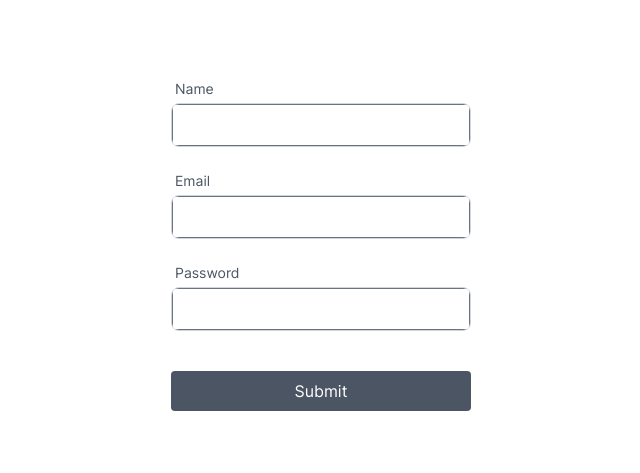
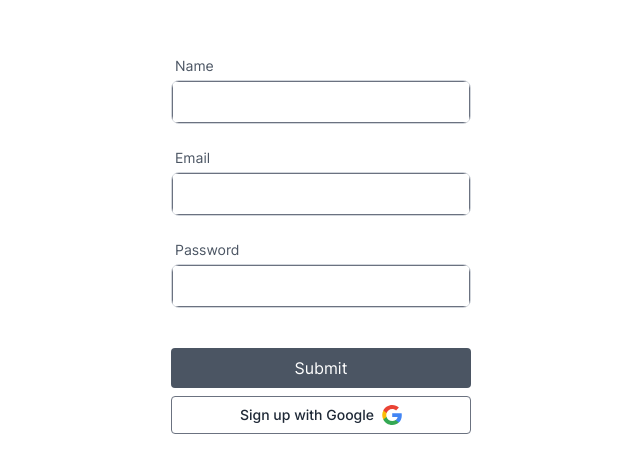
Before and after one commit to noted-eip/web, a React (Create React App) app: page /signup in a window 1280 px wide. Shown: the part 155-628 px from the top of the page, without its empty margins (319-959 px from the left). Built offline with nearby package versions, Linux system fonts and the light colour scheme; no server answers.

Commit message:
feat: google auth for signin and signup

```diff
--- a/src/hooks/api/password.ts
+++ b/src/hooks/api/password.ts
@@ -7,6 +7,7 @@ import { MutationHookOptions } from './helpers'
 export type ForgetAccountPasswordRequest = {body: V1ForgetAccountPasswordRequest}
 export const useForgetAccountPassword = (options?: MutationHookOptions<ForgetAccountPasswordRequest, V1ForgetAccountPasswordResponse>) => {
   return useMutation(async (req: ForgetAccountPasswordRequest) => {
+    console.log('jenvoie')
     return (await openapiClient.accountsAPIForgetAccountPassword(req.body, {})).data
   }, options)
 }
--- a/src/views/UnauthenticatedRouter.tsx
+++ b/src/views/UnauthenticatedRouter.tsx
@@ -2,8 +2,6 @@ import React from 'react'
 import { Route, Routes } from 'react-router-dom'
 
 import NotFoundView from './notfound/NotFoundView'
-import ResetPasswordEmail from './reset-password/ResetPasswordEmail'
-import ResetPasswordPassword from './reset-password/ResetPasswordPassword'
 import SigninView from './signin/SigninView'
 import SignupView from './signup/SignupView'
 import WelcomeView from './welcome/WelcomeView'
@@ -15,8 +13,6 @@ const UnauthenticatedRouter: React.FC = () => {
       <Route path='/' element={<WelcomeView />}></Route>
       <Route path='/signin' element={<SigninView />}></Route>
       <Route path='/signup' element={<SignupView />}></Route>
-      <Route path='/reset_password_email' element={<ResetPasswordEmail />}></Route>
-      <Route path='/reset_password_password' element={<ResetPasswordPassword />}></Route>
       <Route path='*' element={<NotFoundView />}></Route>
     </Routes>
   )
--- a/src/views/reset-password/ResetPasswordEmail.tsx
+++ /dev/null
@@ -1,70 +0,0 @@
-import { format } from 'path'
-import React from 'react'
-
-import OldInput from '../../components/form/OldInput'
-import { useForgetAccountPassword } from '../../hooks/api/password'
-import { validateEmail } from '../../lib/validators'
-import { V1ForgetAccountPasswordResponse } from '../../protorepo/openapi/typescript-axios'
-
-
-const ResetPasswordEmail: React.FC = () => {
-  const [email, setEmail] = React.useState('')
-  const [emailValid, setEmailValid] = React.useState(false)
-
-
-  const forgetPasswordMutation = useForgetAccountPassword({
-    onSuccess: (data: V1ForgetAccountPasswordResponse) => {
-      console.log('email send !')
-      console.log(data)
-    },
-  })
-  const formIsValid = () => {
-    return emailValid
-  }
-
-  return (
-    <div className='flex h-screen w-screen items-center justify-center'>
-      <form
-        className='grid grid-cols-1 gap-2'
-        onSubmit={(e) => {
-          e.preventDefault()
-          // authenticateMutation.mutate({body: {email, password}})
-        }}
-      >
-        {/* <section className='bg-gray-50 dark:bg-gray-900'>
-        <div className='mx-auto flex flex-col items-center justify-center px-6 py-8 md:h-screen lg:py-0'>
-          <div className='w-full rounded-lg bg-white p-6 shadow dark:border dark:border-gray-700 dark:bg-gray-800 sm:max-w-md sm:p-8 md:mt-0'> */}
-        <h2 className='mb-4 text-xl font-bold leading-tight tracking-tight text-gray-900 dark:text-white md:text-2xl'>
-              Change Password
-        </h2>
-        {/* <div>
-              <label htmlFor='email' className='mb-2 block text-sm font-medium text-gray-900 dark:text-white'>Your email</label>
-              <input type='email' name='email' id='email' className='block w-full rounded-lg border border-gray-300 bg-gray-50 p-2.5 text-gray-900 focus:border-blue-600 focus:ring-blue-600 dark:border-gray-600 dark:bg-gray-700 dark:text-white dark:placeholder:text-gray-400 dark:focus:border-blue-500 dark:focus:ring-blue-500 sm:text-sm' placeholder='name@company.com' required={true} />
-            </div> */}
-        <OldInput
-          label='Your email'
-          value={email}
-          onChange={(e) => {
-            const val = e.target.value as string
-            setEmail(val)
-            setEmailValid(validateEmail(val) === undefined)
-          }}
-          isInvalidBlur={!emailValid}
-          errorMessage='Invalid email address'
-        />
-        <button
-          className='mt-4 rounded bg-blue-600 py-2 text-white disabled:bg-gray-600'
-          disabled={!formIsValid() || forgetPasswordMutation.isLoading}
-        >
-          Submit
-        </button>
-        {/*    <button type='submit' className='w-full rounded-lg bg-blue-600 px-5 py-2.5 text-center text-sm font-medium text-white hover:bg-blue-700 focus:outline-none focus:ring-4 focus:ring-blue-300 dark:bg-blue-600 dark:hover:bg-blue-700 dark:focus:ring-blue-800'>Send email to reset password</button>
-          </div>
-         </div>
-      </section> */}
-      </form>
-    </div>
-  )
-}
-
-export default ResetPasswordEmail
--- a/src/views/reset-password/ResetPasswordPassword.tsx
+++ /dev/null
@@ -1,29 +0,0 @@
-import React from 'react'
-
-
-const ResetPasswordPassword: React.FC = () => {
-  return (
-    <section className='bg-gray-50 dark:bg-gray-900'>
-      <div className='mx-auto flex flex-col items-center justify-center px-6 py-8 md:h-screen lg:py-0'>
-        <div className='w-full rounded-lg bg-white p-6 shadow dark:border dark:border-gray-700 dark:bg-gray-800 sm:max-w-md sm:p-8 md:mt-0'>
-          <h2 className='mb-1 text-xl font-bold leading-tight tracking-tight text-gray-900 dark:text-white md:text-2xl'>
-              Change Password
-          </h2>
-          <form className='mt-4 space-y-4 md:space-y-5 lg:mt-5' action='#'>
-            <div>
-              <label htmlFor='password' className='mb-2 block text-sm font-medium text-gray-900 dark:text-white'>New Password</label>
-              <input type='password' name='password' id='password' placeholder='••••••••' className='block w-full rounded-lg border border-gray-300 bg-gray-50 p-2.5 text-gray-900 focus:border-blue-600 focus:ring-blue-600 dark:border-gray-600 dark:bg-gray-700 dark:text-white dark:placeholder:text-gray-400 dark:focus:border-blue-500 dark:focus:ring-blue-500 sm:text-sm' required={true} />
-            </div>
-            <div>
-              <label htmlFor='confirm-password' className='mb-2 block text-sm font-medium text-gray-900 dark:text-white'>Confirm password</label>
-              <input type='confirm-password' name='confirm-password' id='confirm-password' placeholder='••••••••' className='block w-full rounded-lg border border-gray-300 bg-gray-50 p-2.5 text-gray-900 focus:border-blue-600 focus:ring-blue-600 dark:border-gray-600 dark:bg-gray-700 dark:text-white dark:placeholder:text-gray-400 dark:focus:border-blue-500 dark:focus:ring-blue-500 sm:text-sm' required={true} />
-            </div>
-            <button type='submit' className='w-full rounded-lg bg-blue-600 px-5 py-2.5 text-center text-sm font-medium text-white hover:bg-blue-700 focus:outline-none focus:ring-4 focus:ring-blue-300 dark:bg-blue-600 dark:hover:bg-blue-700 dark:focus:ring-blue-800'>Reset password</button>
-          </form>
-        </div>
-      </div>
-    </section>
-  )
-}
-
-export default ResetPasswordPassword
--- a/src/views/signin/SigninView.tsx
+++ b/src/views/signin/SigninView.tsx
@@ -48,25 +48,9 @@ const SigninView: React.FC = () => {
   })
   const googleLogin = useGoogleLogin({
     onSuccess: (tokenResponse) => {
-      console.log('access token: ', tokenResponse)
-      authenticateGoogleMutation.mutate({body: {code: tokenResponse.access_token}})
+      authenticateGoogleMutation.mutate({body: {clientAccessToken: tokenResponse.access_token}})
     },
   })
-
-  // const authenticateMutation = useMutation(authenticate, {
-  //   onSuccess: (data: AxiosResponse<AuthenticateResponse, unknown>) => {
-  //     const tokenData = decodeToken(data.token)
-  //     if (developmentContext !== undefined) {
-  //       addAccountToDevelopmentContext(
-  //         tokenData.uid,
-  //         data.token,
-  //         developmentContext.setAccounts
-  //       )
-  //     }
-  //     auth.signin(data.token)
-  //     navigate('/')
-  //   },
-  // })
 
   const formIsValid = () => {
     return emailValid
--- a/src/views/signup/SignupView.tsx
+++ b/src/views/signup/SignupView.tsx
@@ -1,13 +1,14 @@
+import { useGoogleLogin } from '@react-oauth/google'
 import React from 'react'
 import { useNavigate } from 'react-router-dom'
 
 import OldInput from '../../components/form/OldInput'
 import { addAccountToDevelopmentContext, useDevelopmentContext } from '../../contexts/dev'
 import { useNoAuthContext } from '../../contexts/noauth'
-import { useAuthenticate, useCreateAccount } from '../../hooks/api/accounts'
+import { useAuthenticate, useAuthenticateGoogle, useCreateAccount } from '../../hooks/api/accounts'
 import { decodeToken } from '../../lib/api'
 import { validateEmail, validateName, validatePassword } from '../../lib/validators'
-import { V1AuthenticateResponse } from '../../protorepo/openapi/typescript-axios'
+import { V1AuthenticateGoogleResponse, V1AuthenticateResponse } from '../../protorepo/openapi/typescript-axios'
 
 const SignupView: React.FC = () => {
   const navigate = useNavigate()
@@ -36,6 +37,25 @@ const SignupView: React.FC = () => {
   const createAccountMutation = useCreateAccount({
     onSuccess: () => {
       authenticateMutation.mutate({body: {email, password}})
+    },
+  })
+  const authenticateGoogleMutation = useAuthenticateGoogle({
+    onSuccess: (data: V1AuthenticateGoogleResponse) => {
+      const tokenData = decodeToken(data.token)
+      if (developmentContext !== undefined) {
+        addAccountToDevelopmentContext(
+          tokenData.aid,
+          data.token,
+          developmentContext.setAccounts
+        )
+      }
+      auth.signin(data.token)
+      navigate('/')
+    },
+  })
+  const googleLogin = useGoogleLogin({
+    onSuccess: (tokenResponse) => {
+      authenticateGoogleMutation.mutate({body: {clientAccessToken: tokenResponse.access_token}})
     },
   })
 
@@ -96,6 +116,36 @@ const SignupView: React.FC = () => {
         >
           Submit
         </button>
+        <div style={{cursor: 'pointer'}} className='flex items-center justify-center rounded border border-gray-500 bg-white px-3 py-2 text-sm font-medium text-gray-800 dark:border-gray-500 dark:bg-gray-400'
+          onClick={() => googleLogin()}>
+          <p className='mr-2 dark:text-gray-400'>Sign up with Google</p>
+          <svg
+            className='h-5 w-5'
+            xmlns='http://www.w3.org/2000/svg'
+            viewBox='0 0 24 24'
+            width='24'
+            height='24'
+          >
+            <g transform='matrix(1, 0, 0, 1, 27.009001, -39.238998)'>
+              <path
+                fill='#4285F4'
+                d='M -3.264 51.509 C -3.264 50.719 -3.334 49.969 -3.454 49.239 L -14.754 49.239 L -14.754 53.749 L -8.284 53.749 C -8.574 55.229 -9.424 56.479 -10.684 57.329 L -10.684 60.329 L -6.824 60.329 C -4.564 58.239 -3.264 55.159 -3.264 51.509 Z'
+              />
+              <path
+                fill='#34A853'
+                d='M -14.754 63.239 C -11.514 63.239 -8.804 62.159 -6.824 60.329 L -10.684 57.329 C -11.764 58.049 -13.134 58.489 -14.754 58.489 C -17.884 58.489 -20.534 56.379 -21.484 53.529 L -25.464 53.529 L -25.464 56.619 C -23.494 60.539 -19.444 63.239 -14.754 63.239 Z'
+              />
+              <path
+                fill='#FBBC05'
+                d='M -21.484 53.529 C -21.734 52.809 -21.864 52.039 -21.864 51.239 C -21.864 50.439 -21.724 49.669 -21.484 48.949 L -21.484 45.859 L -25.464 45.859 C -26.284 47.479 -26.754 49.299 -26.754 51.239 C -26.754 53.179 -26.284 54.999 -25.464 56.619 L -21.484 53.529 Z'
+              />
+              <path
+                fill='#EA4335'
+                d='M -14.754 43.989 C -12.984 43.989 -11.404 44.599 -10.154 45.789 L -6.734 42.369 C -8.804 40.429 -11.514 39.239 -14.754 39.239 C -19.444 39.239 -23.494 41.939 -25.464 45.859 L -21.484 48.949 C -20.534 46.099 -17.884 43.989 -14.754 43.989 Z'
+              />
+            </g>
+          </svg>
+        </div>
       </form>
     </div>
   )
```
